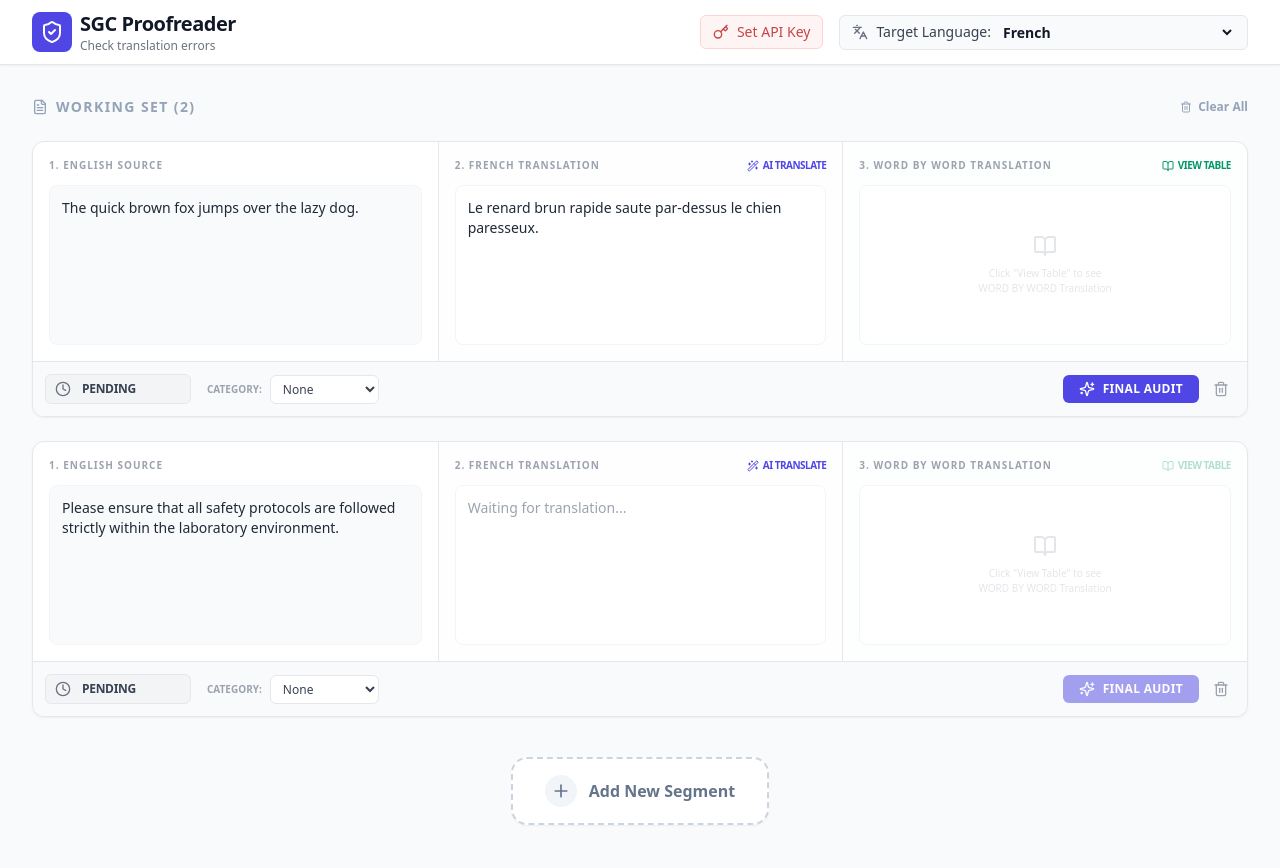
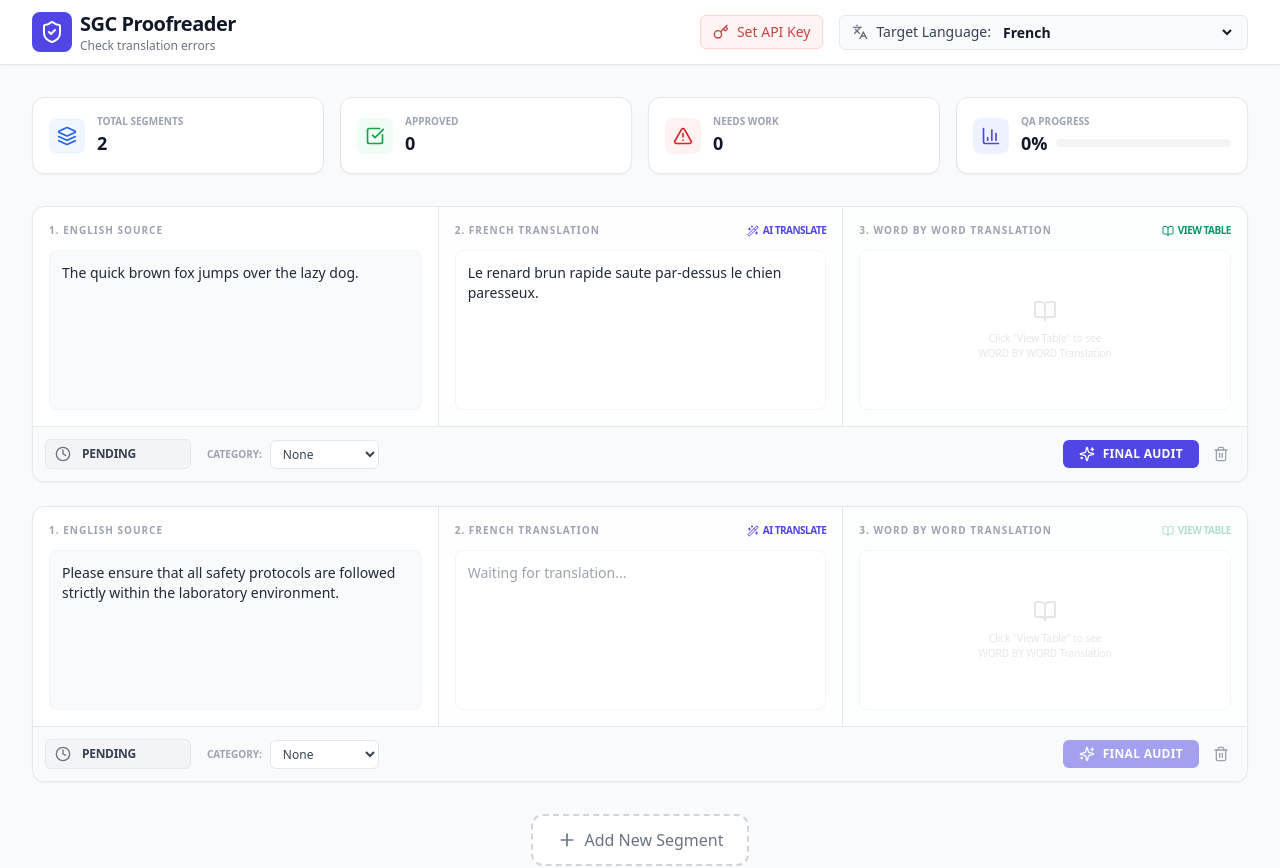
Before and after one commit to AlimaTABS/Proofreader-AI-v0.1, a React (Vite) app: page / in a window 1280 px wide. Shown: the top 868 px of the page. Built offline with nearby package versions, Linux system fonts and the light colour scheme.

Commit message:
Update SegmentList.tsx

```diff
--- a/components/SegmentList.tsx
+++ b/components/SegmentList.tsx
@@ -1,7 +1,8 @@
-import React from 'react';
-import { Segment } from '../types';
+
+import React, { useMemo } from 'react';
+import { Segment, SegmentStatus } from '../types';
 import { SegmentRow } from './SegmentRow';
-import { Plus, Trash2, FileText } from 'lucide-react';
+import { Plus, BarChart3, CheckSquare, AlertTriangle, Layers } from 'lucide-react';
 
 interface SegmentListProps {
   segments: Segment[];
@@ -9,8 +10,9 @@ interface SegmentListProps {
   onUpdate: (id: string, updates: Partial<Segment>) => void;
   onDelete: (id: string) => void;
   onRunAnalysis: (id: string) => void;
+  onTranslate: (id: string) => void;
+  onRunWordAnalysis: (id: string) => void;
   onAddSegment: () => void;
-  onClearAll: () => void;
 }
 
 export const SegmentList: React.FC<SegmentListProps> = ({
@@ -19,27 +21,60 @@ export const SegmentList: React.FC<SegmentListProps> = ({
   onUpdate,
   onDelete,
   onRunAnalysis,
+  onTranslate,
+  onRunWordAnalysis,
   onAddSegment,
-  onClearAll,
 }) => {
+  const stats = useMemo(() => {
+    const total = segments.length;
+    const approved = segments.filter(s => s.status === SegmentStatus.Approved).length;
+    const needsWork = segments.filter(s => s.status === SegmentStatus.NeedsWork).length;
+    const reviewed = segments.filter(s => s.status === SegmentStatus.Reviewed).length;
+    const progress = total > 0 ? Math.round(((approved + reviewed) / total) * 100) : 0;
+
+    return { total, approved, needsWork, reviewed, progress };
+  }, [segments]);
+
   return (
-    <div className="max-w-7xl mx-auto px-4 sm:px-6 lg:px-8 py-8 pb-32">
-      {segments.length > 0 ? (
-        <>
-          <div className="flex justify-between items-center mb-6">
-            <h2 className="text-sm font-bold text-slate-400 uppercase tracking-widest flex items-center gap-2">
-              <FileText className="w-4 h-4" />
-              Working Set ({segments.length})
-            </h2>
-            <button
-              onClick={onClearAll}
-              className="text-xs font-bold text-slate-400 hover:text-rose-600 transition-colors flex items-center gap-1.5"
-            >
-              <Trash2 className="w-3 h-3" />
-              Clear All
-            </button>
+    <div className="max-w-[1600px] mx-auto px-4 sm:px-6 lg:px-8 py-8 pb-32">
+      {/* Stats Summary Bar */}
+      <div className="mb-8 grid grid-cols-2 md:grid-cols-4 gap-4">
+        <div className="bg-white p-4 rounded-xl border border-gray-200 shadow-sm flex items-center gap-3">
+          <div className="bg-blue-50 p-2 rounded-lg"><Layers className="w-5 h-5 text-blue-600" /></div>
+          <div>
+            <p className="text-[10px] font-bold text-gray-400 uppercase">Total Segments</p>
+            <p className="text-lg font-bold text-gray-900">{stats.total}</p>
           </div>
-          <div className="space-y-6">
+        </div>
+        <div className="bg-white p-4 rounded-xl border border-gray-200 shadow-sm flex items-center gap-3">
+          <div className="bg-green-50 p-2 rounded-lg"><CheckSquare className="w-5 h-5 text-green-600" /></div>
+          <div>
+            <p className="text-[10px] font-bold text-gray-400 uppercase">Approved</p>
+            <p className="text-lg font-bold text-gray-900">{stats.approved}</p>
+          </div>
+        </div>
+        <div className="bg-white p-4 rounded-xl border border-gray-200 shadow-sm flex items-center gap-3">
+          <div className="bg-red-50 p-2 rounded-lg"><AlertTriangle className="w-5 h-5 text-red-600" /></div>
+          <div>
+            <p className="text-[10px] font-bold text-gray-400 uppercase">Needs Work</p>
+            <p className="text-lg font-bold text-gray-900">{stats.needsWork}</p>
+          </div>
+        </div>
+        <div className="bg-white p-4 rounded-xl border border-gray-200 shadow-sm flex items-center gap-3">
+          <div className="bg-indigo-50 p-2 rounded-lg"><BarChart3 className="w-5 h-5 text-indigo-600" /></div>
+          <div className="flex-1">
+            <p className="text-[10px] font-bold text-gray-400 uppercase">QA Progress</p>
+            <div className="flex items-center gap-2">
+              <span className="text-lg font-bold text-gray-900">{stats.progress}%</span>
+              <div className="flex-1 h-2 bg-gray-100 rounded-full overflow-hidden">
+                <div className="h-full bg-indigo-500 transition-all duration-500" style={{ width: `${stats.progress}%` }}></div>
+              </div>
+            </div>
+          </div>
+        </div>
+      </div>
+
+      <div className="space-y-4">
         {segments.map((segment) => (
           <SegmentRow
             key={segment.id}
@@ -48,28 +83,18 @@ export const SegmentList: React.FC<SegmentListProps> = ({
             onUpdate={onUpdate}
             onDelete={onDelete}
             onRunAnalysis={onRunAnalysis}
+            onTranslate={onTranslate}
+            onRunWordAnalysis={onRunWordAnalysis}
           />
         ))}
       </div>
-        </>
-      ) : (
-        <div className="py-20 text-center border-2 border-dashed border-slate-200 rounded-2xl bg-white">
-          <div className="bg-slate-50 w-16 h-16 rounded-full flex items-center justify-center mx-auto mb-4">
-             <FileText className="w-8 h-8 text-slate-300" />
-          </div>
-          <h3 className="text-lg font-bold text-slate-900">No segments yet</h3>
-          <p className="text-slate-500 max-w-xs mx-auto mt-1">Start by adding a segment to begin your bilingual proofreading session.</p>
-        </div>
-      )}
 
-      <div className="mt-10 flex justify-center">
+      <div className="mt-8 flex justify-center">
         <button
           onClick={onAddSegment}
-          className="group flex items-center gap-3 px-8 py-4 bg-white border-2 border-dashed border-slate-300 rounded-2xl text-slate-500 font-bold hover:border-indigo-500 hover:text-indigo-600 hover:bg-indigo-50 transition-all duration-300 shadow-sm"
+          className="group flex items-center gap-2 px-6 py-3 bg-white border-2 border-dashed border-gray-300 rounded-xl text-gray-500 font-medium hover:border-indigo-500 hover:text-indigo-600 hover:bg-indigo-50 transition-all duration-200"
         >
-          <div className="bg-slate-100 rounded-full p-1.5 group-hover:bg-indigo-600 group-hover:text-white transition-all">
           <Plus className="w-5 h-5" />
-          </div>
           Add New Segment
         </button>
       </div>
```
Lines whose indentation alone changed are shown as unchanged.
